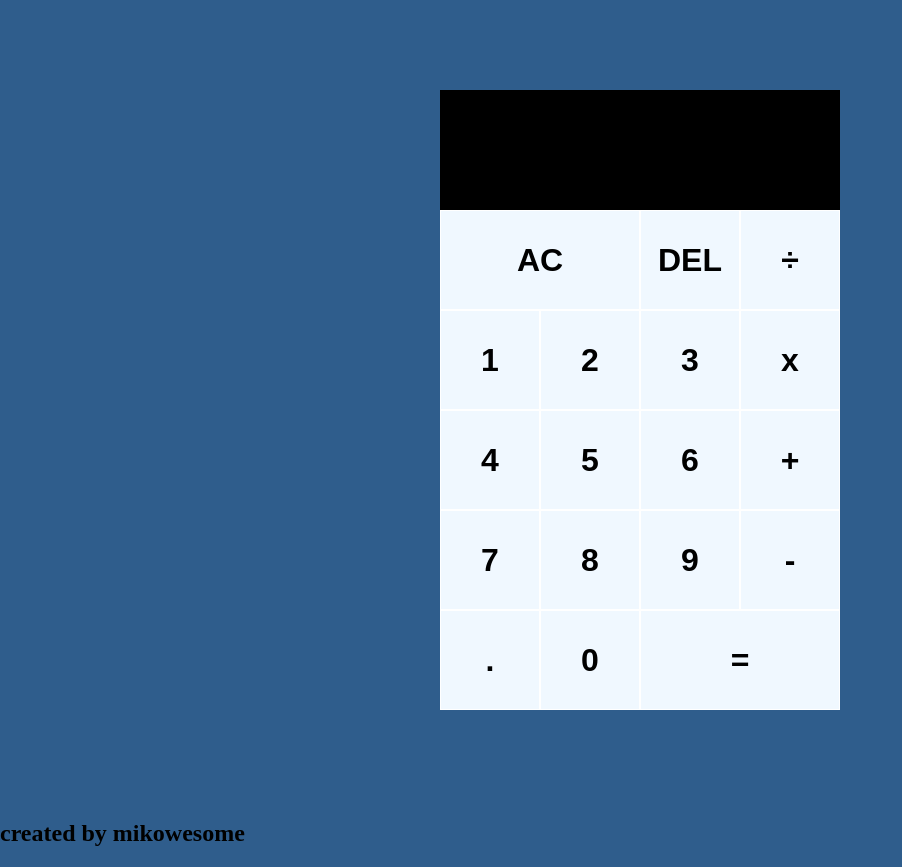
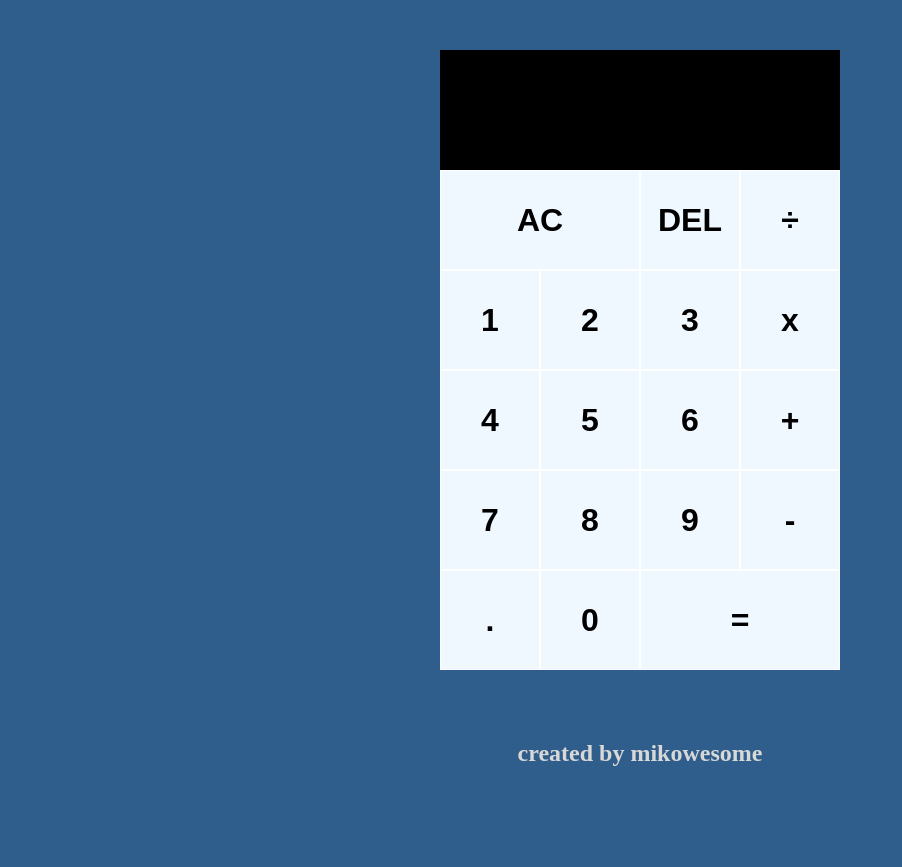
Before and after one commit to mikowesome/calculator, a plain HTML site: page index.html in a window 1280 px wide. Shown: the whole page, without its empty margins (0-902 px from the left). After the commit the page ends 800 px from the top, so only its background shows below. Drawn offline with Linux system fonts and the light colour scheme.

Commit message:
Add footer style

```diff
--- a/styles.css
+++ b/styles.css
@@ -21,7 +21,7 @@ body {
     align-content: center;
     grid-template-columns: repeat(4, 100px);
     grid-template-rows: minmax(120px, auto) repeat(5, 100px);
-    min-height: 100vh;
+    min-height: 90vh;
 }
 
 .container button {
@@ -60,3 +60,8 @@ body {
 .current-operand {
     font-size: 2.5rem;
 }
+
+footer {
+    text-align: center;
+    color: #D8D8D6;
+}
```
